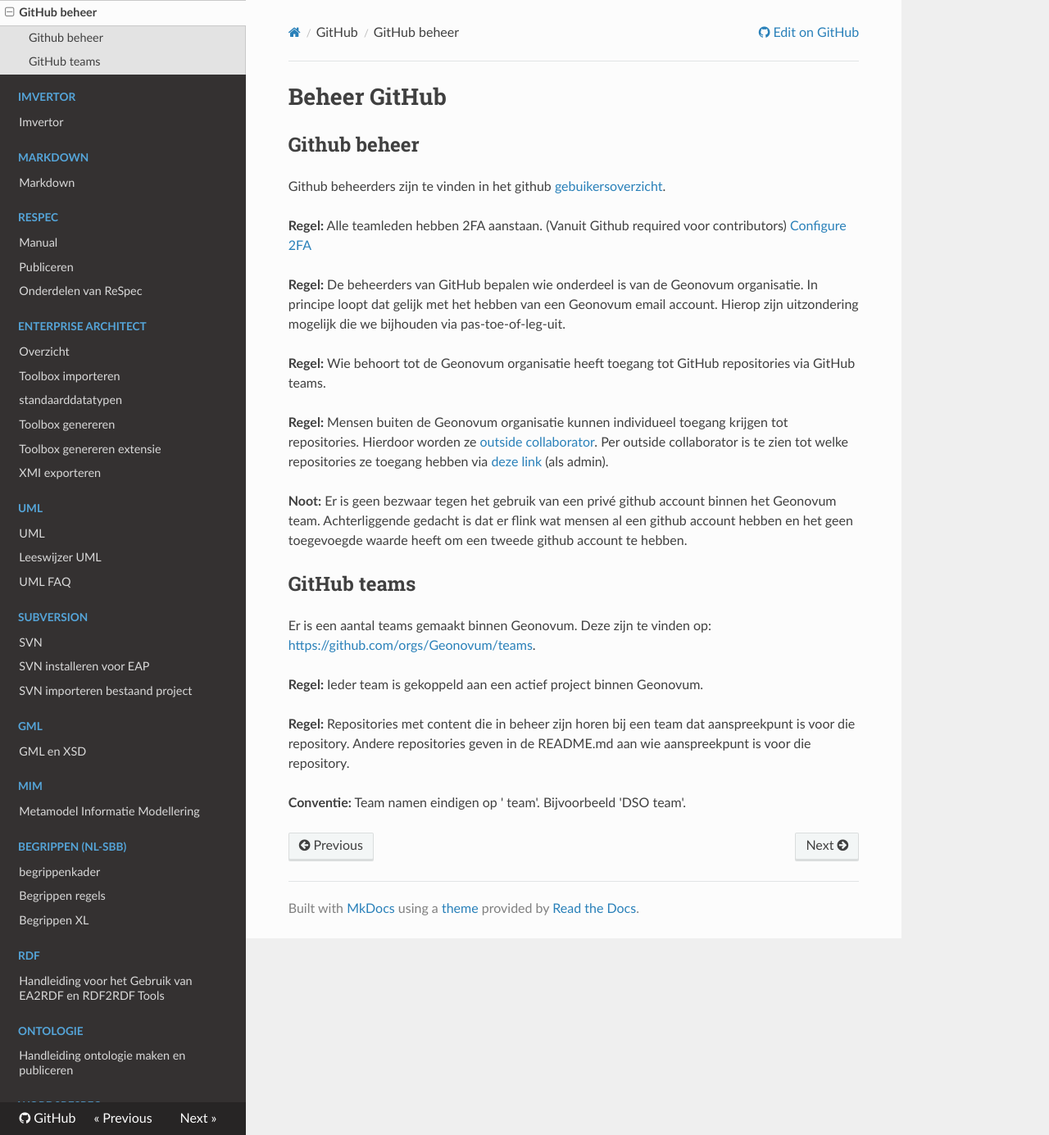
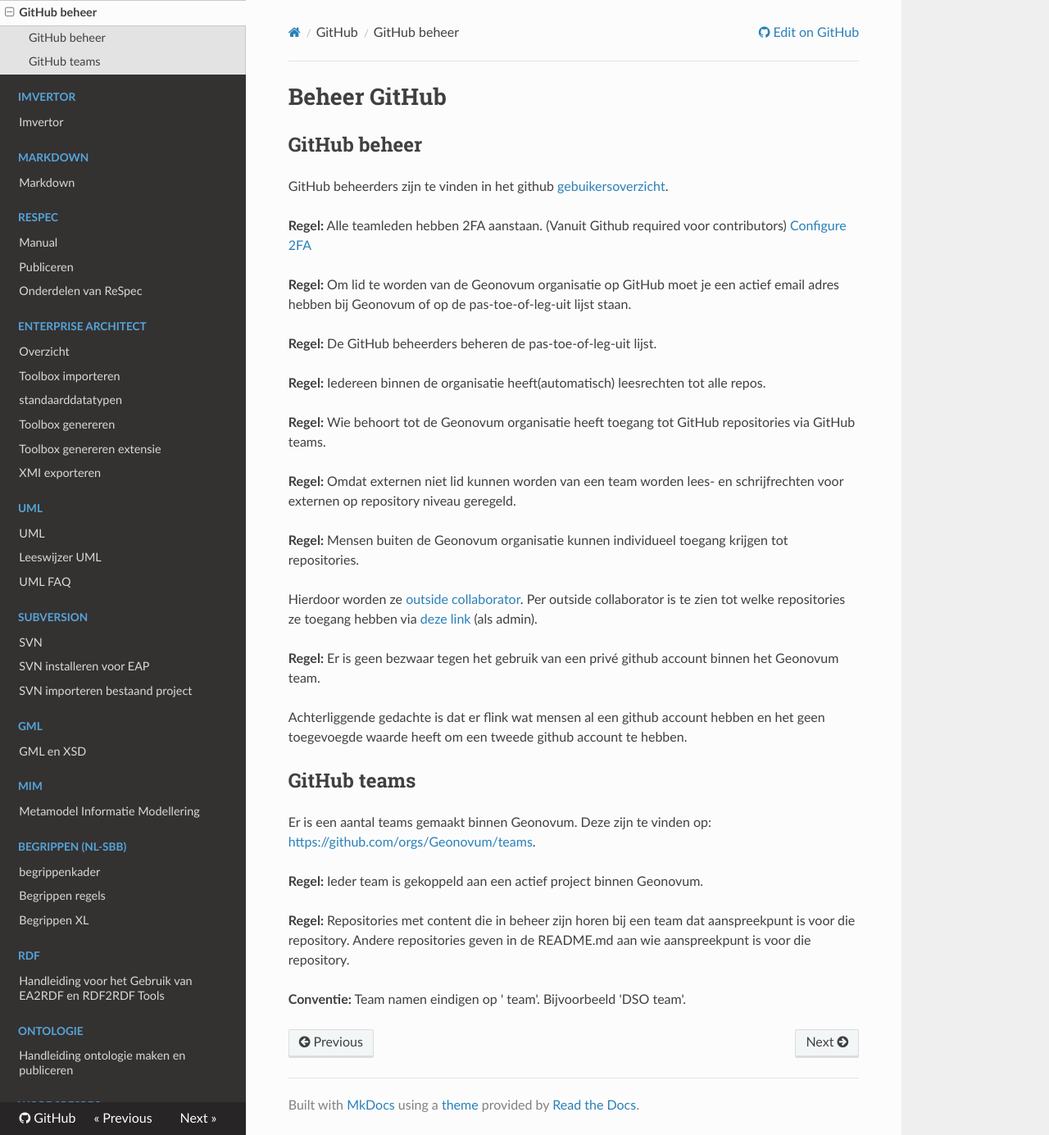
Before and after one commit to Geonovum/handleiding-tooling, an MkDocs documentation site: the page built from docs/GitHub/GitHub-beheer.md, in a window 1280 px wide and 1385 px high. Shown: the whole window at 82% size. Built offline with MkDocs 1.6.1, drawn with Linux system fonts in a browser that asks for light colours; nearby versions of some CDN libraries.

Commit message:
regels voor github verhelderd

```diff
--- a/docs/GitHub/GitHub-beheer.md
+++ b/docs/GitHub/GitHub-beheer.md
@@ -1,19 +1,32 @@
 # Beheer GitHub
 
-## Github beheer
+## GitHub beheer
 
-Github beheerders zijn te vinden in het github [gebuikersoverzicht](https://github.com/orgs/Geonovum/people?query=role%3Aowner).
+GitHub beheerders zijn te vinden in het github [gebuikersoverzicht](https://github.com/orgs/Geonovum/people?query=role%3Aowner).
 
 **Regel:** Alle teamleden hebben 2FA aanstaan. (Vanuit Github required voor contributors) [Configure 2FA](https://docs.github.com/en/authentication/securing-your-account-with-two-factor-authentication-2fa/configuring-two-factor-authentication)
 
-**Regel:** De beheerders van GitHub bepalen wie onderdeel is van de Geonovum organisatie. In principe loopt dat gelijk met het hebben van een Geonovum email
-account. Hierop zijn uitzondering mogelijk die we bijhouden via pas-toe-of-leg-uit.
+
+
+**Regel:** Om lid te worden van de Geonovum organisatie op GitHub moet je een actief email adres hebben bij Geonovum of op de pas-toe-of-leg-uit lijst staan.
+
+**Regel:** De GitHub beheerders beheren de pas-toe-of-leg-uit lijst.
+
+**Regel:** Iedereen binnen de organisatie heeft(automatisch) leesrechten tot alle repos.
 
 **Regel:** Wie behoort tot de Geonovum organisatie heeft toegang tot GitHub repositories via GitHub teams.
 
-**Regel:** Mensen buiten de Geonovum organisatie kunnen individueel toegang krijgen tot repositories. Hierdoor worden ze [outside collaborator](https://docs.github.com/en/organizations/managing-user-access-to-your-organizations-repositories/managing-outside-collaborators/adding-outside-collaborators-to-repositories-in-your-organization#about-outside-collaborators). Per outside collaborator is te zien tot welke repositories ze toegang hebben via [deze link](https://github.com/orgs/Geonovum/outside-collaborators) (als admin).
+**Regel:** Omdat externen niet lid kunnen worden van een team worden lees- en schrijfrechten
+voor externen op repository niveau geregeld.
 
-**Noot:** Er is geen bezwaar tegen het gebruik van een privé github account binnen het Geonovum team. Achterliggende gedacht is dat er flink wat mensen al een github account hebben en het geen toegevoegde waarde heeft om een tweede github account te hebben.
+**Regel:** Mensen buiten de Geonovum organisatie kunnen individueel toegang krijgen tot repositories.
+
+ Hierdoor worden ze [outside collaborator](https://docs.github.com/en/organizations/managing-user-access-to-your-organizations-repositories/managing-outside-collaborators/adding-outside-collaborators-to-repositories-in-your-organization#about-outside-collaborators). Per outside collaborator is te zien tot welke repositories ze toegang hebben via [deze link](https://github.com/orgs/Geonovum/outside-collaborators) (als admin).
+
+**Regel:** Er is geen bezwaar tegen het gebruik van een privé github account binnen het Geonovum team.
+
+Achterliggende gedachte is dat er flink wat mensen al een github account hebben
+en het geen toegevoegde waarde heeft om een tweede github account te hebben.
 
 ## GitHub teams
 
```
Also changed, not shown: docs/Begrippen/index.md (+3 -4 lines), docs/Begrippen/werkwijze-begrippenkader.md (added, +50 -0 lines), docs/GitHub/index.md (+4 -3 lines), docs/ReSpec/ReSpec-onderdelen.md (+12 -30 lines), docs/ReSpec/media/WorkflowReSpecGit.drawio.svg.
